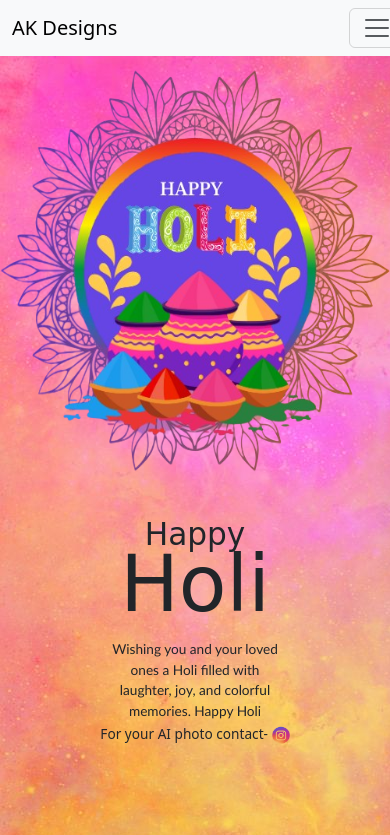
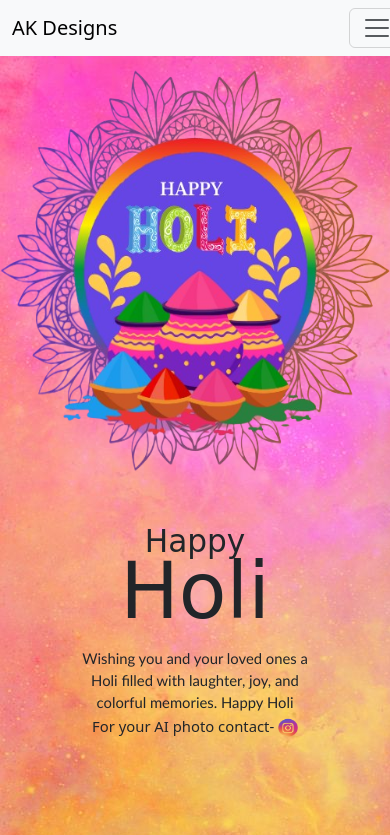
Before and after one commit to Adarsh3345/AK-Designs345, a plain HTML site: page index.html in a window 390 px wide. Shown: the top 835 px of the page. Drawn offline with nearby package versions, Linux system fonts and the light colour scheme; a web font is replaced by a local one.

Commit message:
AK Designer

```diff
--- a/index.css
+++ b/index.css
@@ -105,7 +105,8 @@ body {
     width: 70%;
     display: flex;
     justify-content: center;
-    align-items: center;
+
+    align-items: end;
     text-decoration: none;
 }
 .slider-wrapper .image-list .set .but a h4{
@@ -179,13 +180,13 @@ body {
         font-size: 8vw;
     }
     .text span{
-        font-size: 3.5vw;
-        width: 45%;
+        font-size: 3.8vw;
+        width: 60%;
         text-align: center;
     }
     .insta{
-        width: 4vw;
-        height: 4vw;
+        width: 4.8vw;
+        height: 4.8vw;
     }
 }
 
@@ -214,7 +215,7 @@ body {
     width: 100%;
 }
 .insta{
-    width: 4.5vw;
-    height: 4.5vw;
+    width: 5vw;
+    height: 5vw;
 }
 }
```
